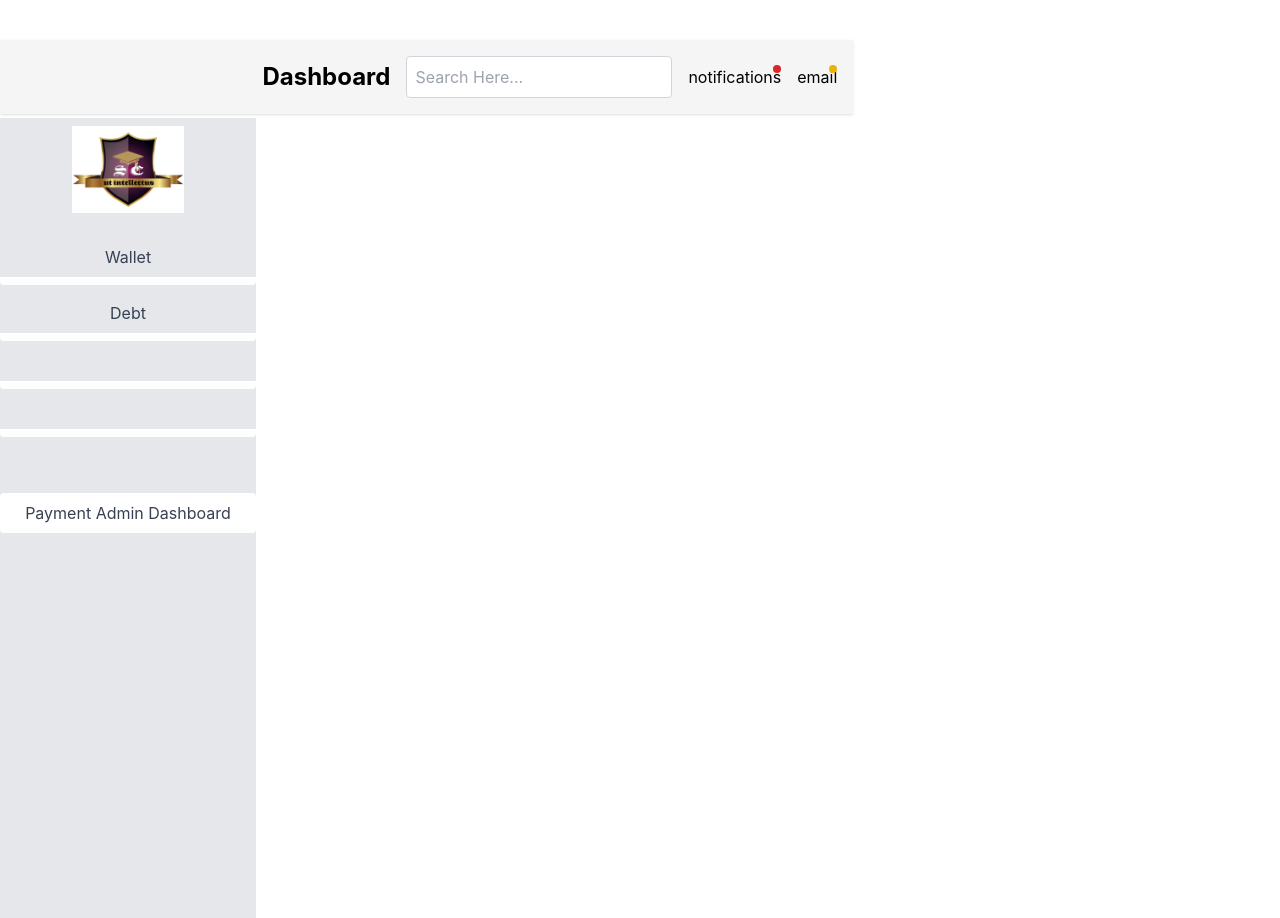
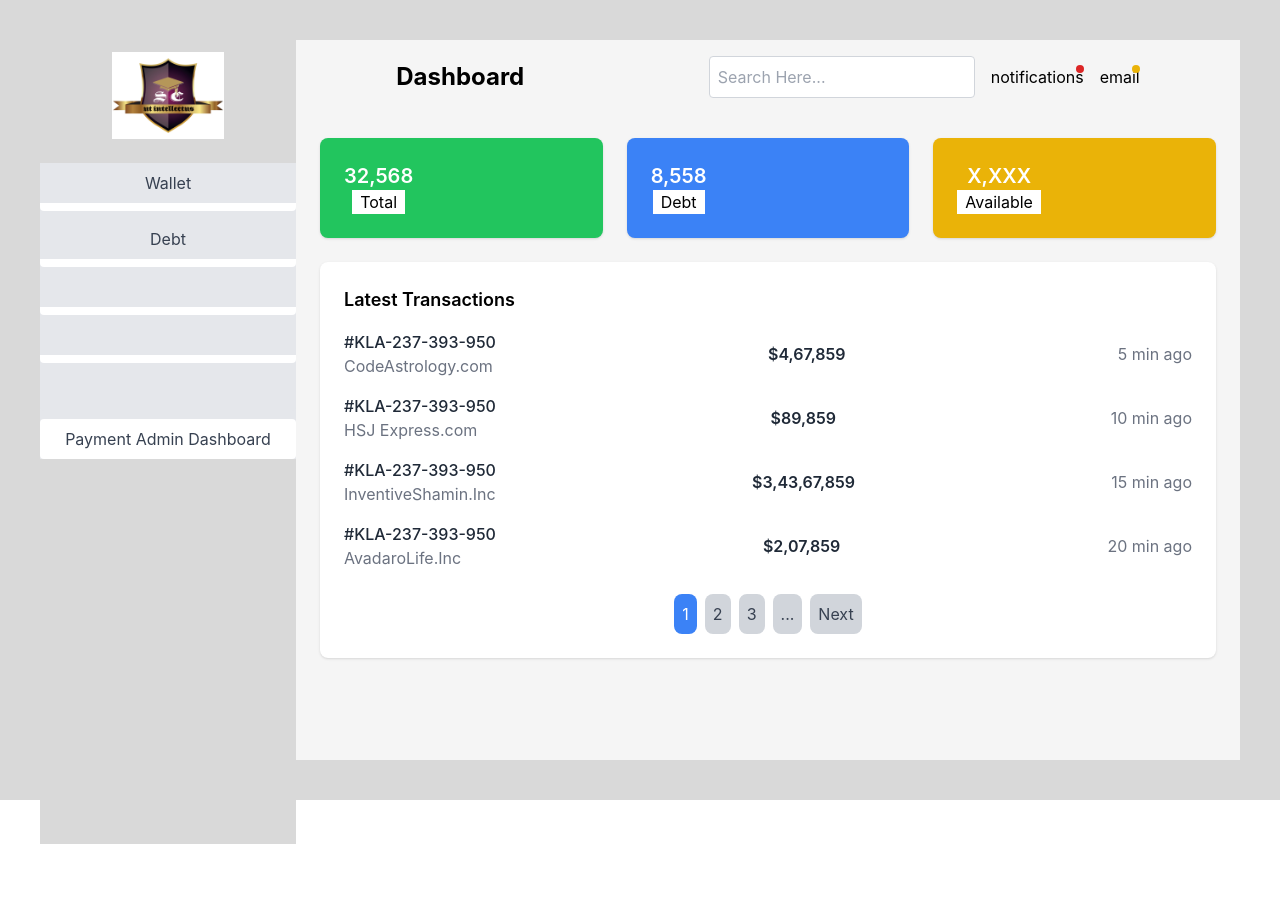
Before and after one commit to williamNyongesa/shiloh-front, a React (Create React App) app: page /admin in a window 1280 px wide. After the commit the page ends 844 px from the top, so only its background shows below. Built offline with nearby package versions, Linux system fonts and the light colour scheme.

Commit message:
modifies admin dashboard

```diff
--- a/src/components/App.js
+++ b/src/components/App.js
@@ -1,4 +1,4 @@
-
+import '../App.css'
 import {Route, Routes } from 'react-router-dom';
 import Admin from './admin/Admin'
 
--- a/src/components/admin/Admin.js
+++ b/src/components/admin/Admin.js
@@ -1,15 +1,27 @@
 import Sidebar from "./Sidebar";
-import Header from './Header'
+import Header from "./Header";
+import DashboardCard from "./DashboardCard";
+import TransactionList from "./TransactionList";
 
-const Admin = () => {
-    return (
-        <div className="bg-white">
-            <div className='mt-10 bg-white'>
-                <Header />
-                <Sidebar />
-             </div>
-        </div>
-     );
+function App() {
+  return (
+    <div className="flex h-screen bg-primary p-10">
+      <Sidebar />
+      <div className="flex-1 flex flex-col bg-secondary">
+        <Header />
+        <main className="p-6 space-y-6">
+          {/* Dashboard Cards */}
+          <div className="grid grid-cols-3 gap-6 bg-secondary">
+            <DashboardCard title="Total" value="32,568" color="bg-green-500" />
+            <DashboardCard title="Debt" value="8,558" color="bg-blue-500" />
+            <DashboardCard title="Available" value="X,XXX" color="bg-yellow-500" />
+          </div>
+          {/* Transactions */}
+          <TransactionList />
+        </main>
+      </div>
+    </div>
+  );
 }
 
-export default Admin;
+export default App;
--- a/src/components/admin/Header.js
+++ b/src/components/admin/Header.js
@@ -1,8 +1,8 @@
 const Header = () => {
   return (
-    <header className="w-2/3 flex items-center justify-end bg-secondary p-4 shadow">
+    <header className="flex items-center justify-around bg-secondary p-4  mb-0">
       <h1 className="text-2xl font-bold">Dashboard</h1>
-      <div className="flex items-center space-x-4 ml-4">
+      <div className="flex items-center justify-around space-x-4 ml-4">
         <input
           type="text"
           placeholder="Search Here..."
--- a/src/components/admin/Sidebar.js
+++ b/src/components/admin/Sidebar.js
@@ -1,6 +1,6 @@
 const Sidebar = () => {
   return (
-    <aside className="w-64 min-h-screen bg-gray-200 mt-1 flex flex-col items-center">
+    <aside className="w-64 min-h-screen bg-primary mt-1 flex flex-col items-center">
       <img src="/logo192.png" alt="Logo" className="w-32 mb-4 p-2" />
       <nav className="w-full bg-gray-200">
         <ul className="space-y-2">
```
